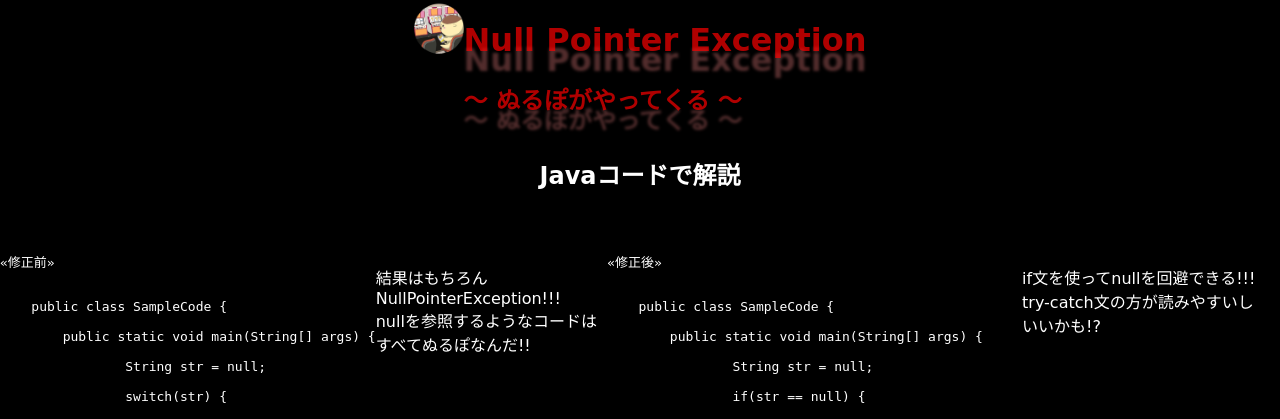
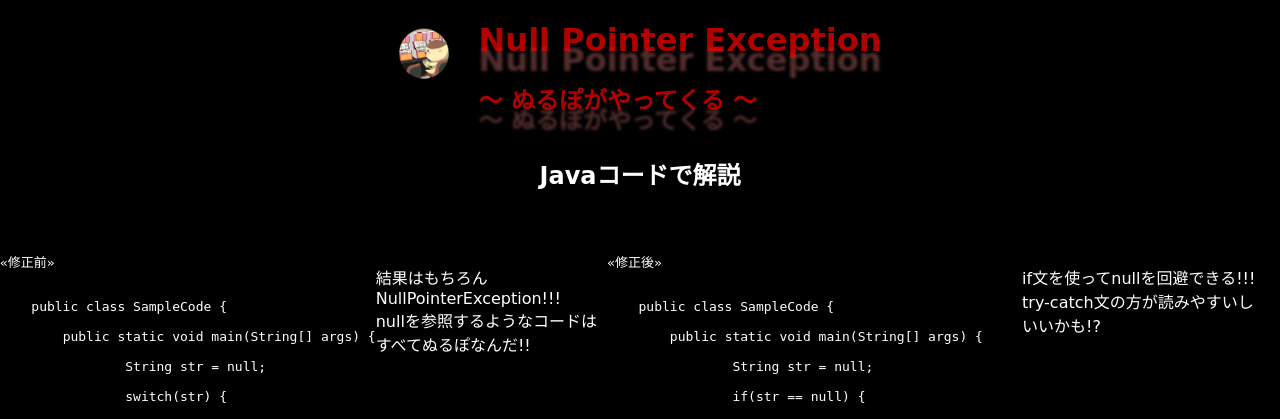
Before and after one commit to Memolia3/WebSite, a PHP site: page /HTML/index.html in a window 1280 px wide. Shown: the top 419 px of the page. Run offline with PHP 8.4, Linux system fonts and the light colour scheme; some web fonts are replaced.

Commit message:
Update style.css
changed icon position.

```diff
--- a/myWebSite_4/CSS/style.css
+++ b/myWebSite_4/CSS/style.css
@@ -22,6 +22,11 @@ body {
     font-weight: bold;
 }
 
+.icon {
+    margin-top: 25px;
+    margin-right: 30px;
+}
+
 .main_container h2 {
     display: flex;
     justify-content: center;
```
